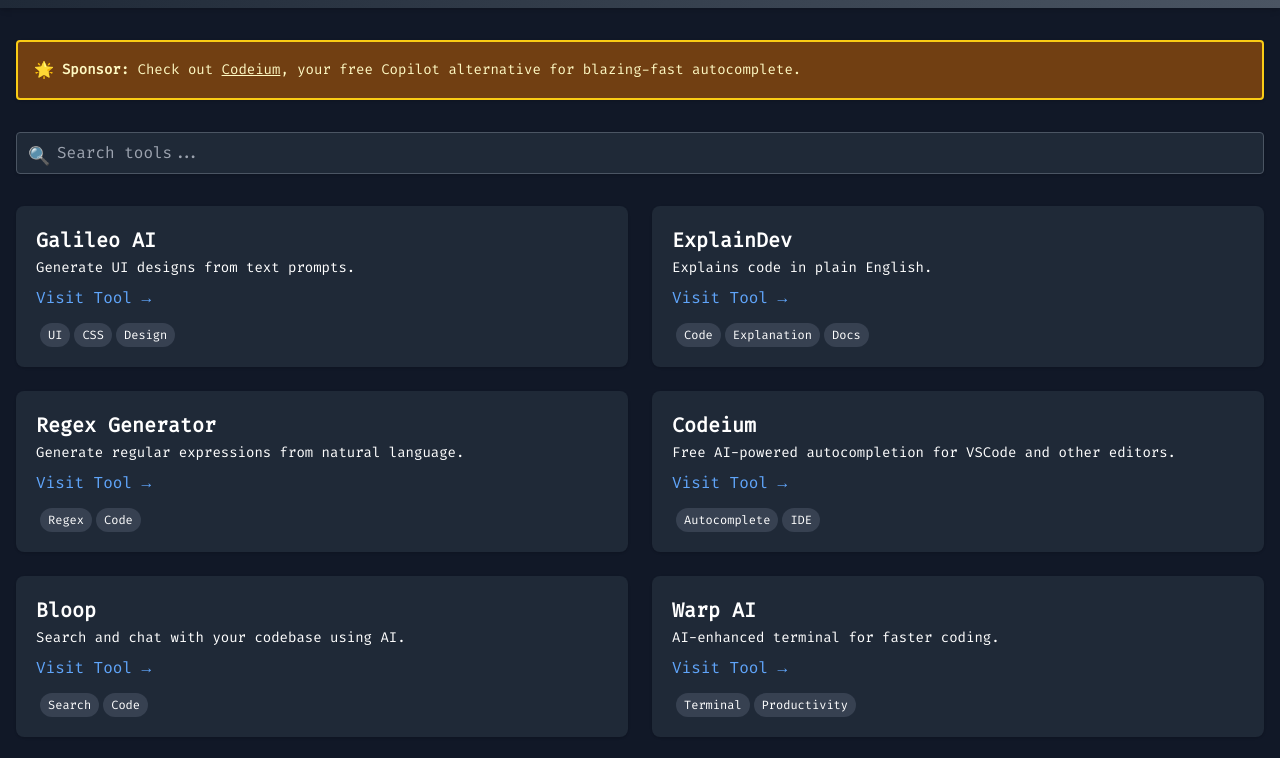
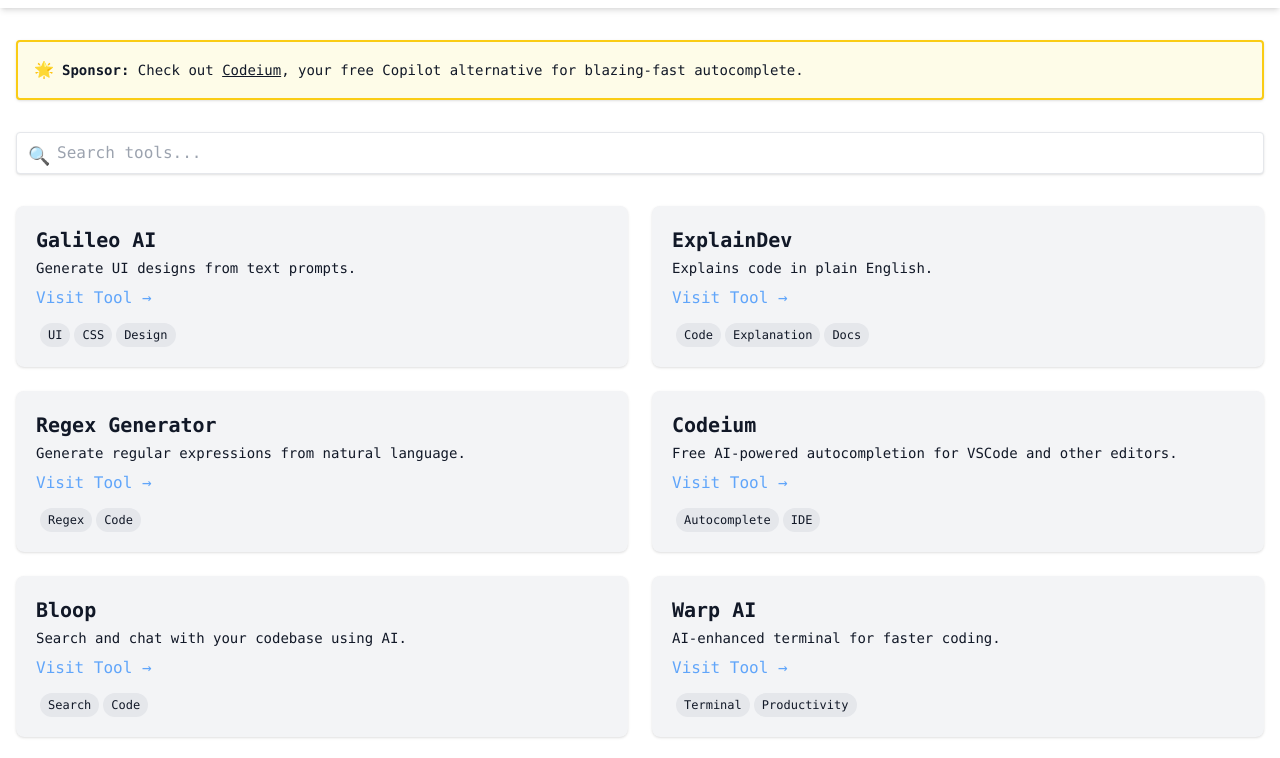
Before and after one commit to krd2ad/webdevai, a plain HTML site: page docs/index.html in a window 1280 px wide. Shown: the part 88-846 px from the top of the page. Drawn offline with nearby package versions, Linux system fonts and the light colour scheme; files that its build step writes are made by us from their sources; files whose address does not match are found by name.

Commit message:
Update index.html

```diff
--- a/docs/index.html
+++ b/docs/index.html
@@ -5,7 +5,7 @@
   <meta name="viewport" content="width=device-width, initial-scale=1.0" />
   <title>Web Dev AI</title>
   <link rel="icon" href="favicon.ico">
-  <script src="https://cdn.tailwindcss.com"></script>
+  <link href="style.css" rel="stylesheet">
   <script defer src="https://unpkg.com/alpinejs@3.x.x/dist/cdn.min.js"></script>
   <link href="https://fonts.googleapis.com/css2?family=Fira+Code&display=swap" rel="stylesheet">
   <script>
```
